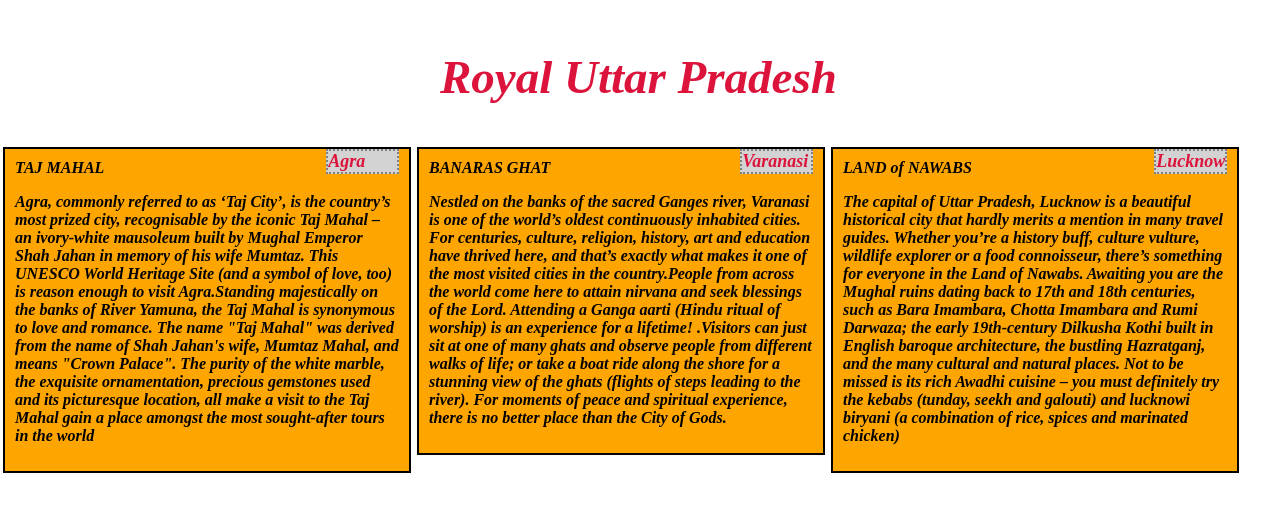
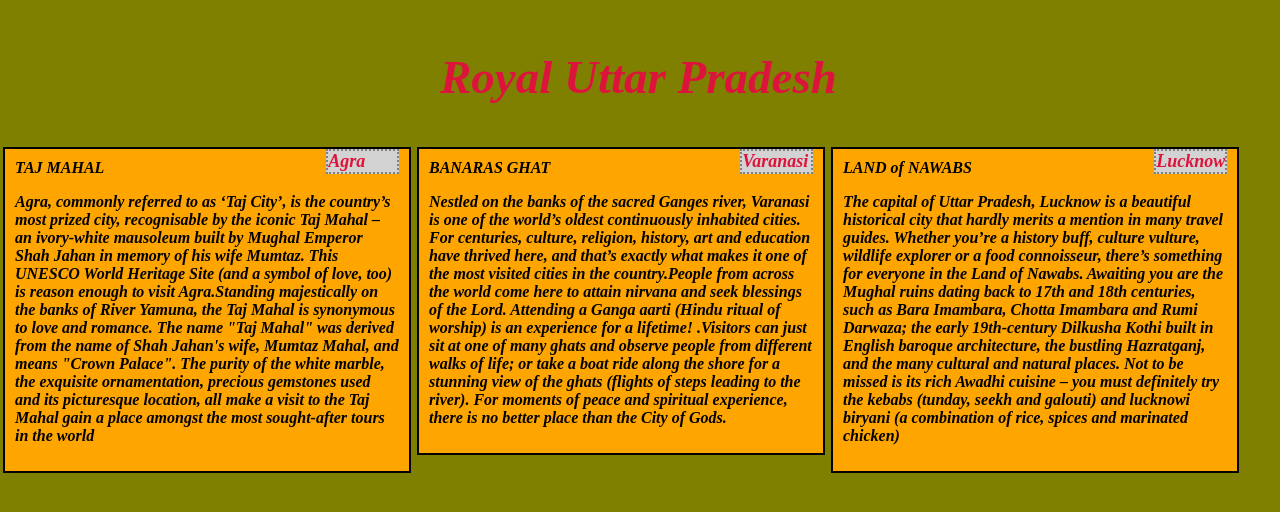
Before and after one commit to divijabsingh/coursera-test, a plain HTML site: page solution1/index.html in a window 1280 px wide. Drawn offline with Linux system fonts and the light colour scheme.

Commit message:
backgrnd color changed

```diff
--- a/solution1/index.html
+++ b/solution1/index.html
@@ -2,7 +2,7 @@
 <html>
 <head>
 	<title>menu</title>
-	<!--<meta name="viewport" content="width=device-width, initial-scale=1">-->
+	<meta name="viewport" content="width=device-width, initial-scale=1">
 
 </head>
 <body>
--- a/solution1/style.css
+++ b/solution1/style.css
@@ -3,7 +3,7 @@ body{
 	margin-bottom:0px;
 	margin-top:0px;
 	margin-right: 0px;
-	background-color:;
+	background-color:olive;
 }
 
 
@@ -16,6 +16,7 @@ h1{
 	color: crimson;
 	font-size: 47px;
 	font-style: italic;
+
 
 
 
```
